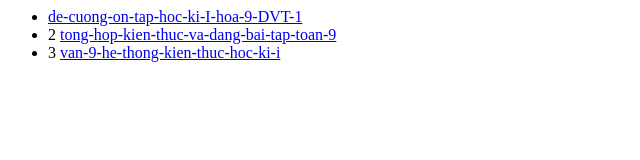
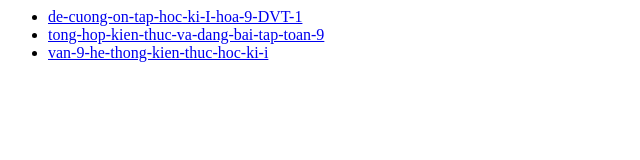
Before and after one commit to hoangquangvhl/vu, a plain HTML site: page files/index.html in a window 1280 px wide. Shown: the whole page, without its empty margins (0-640 px from the left). Drawn offline with Linux system fonts and the light colour scheme.

Commit message:
Update index.html

```diff
--- a/files/index.html
+++ b/files/index.html
@@ -1,7 +1,7 @@
 <div>
 <ul>
  <li> <a href="de-cuong-on-tap-hoc-ki-I-hoa-9-DVT-1.pdf">de-cuong-on-tap-hoc-ki-I-hoa-9-DVT-1</a></li>
-<li> 2 <a href="tong-hop-kien-thuc-va-dang-bai-tap-toan-9.pdf">tong-hop-kien-thuc-va-dang-bai-tap-toan-9</a></li>
-  <li> 3 <a href="van-9-he-thong-kien-thuc-hoc-ki-i.pdf">van-9-he-thong-kien-thuc-hoc-ki-i</a></li>
+<li> <a href="tong-hop-kien-thuc-va-dang-bai-tap-toan-9.pdf">tong-hop-kien-thuc-va-dang-bai-tap-toan-9</a></li>
+  <li>  <a href="van-9-he-thong-kien-thuc-hoc-ki-i.pdf">van-9-he-thong-kien-thuc-hoc-ki-i</a></li>
   </ul>
 </div>
```
